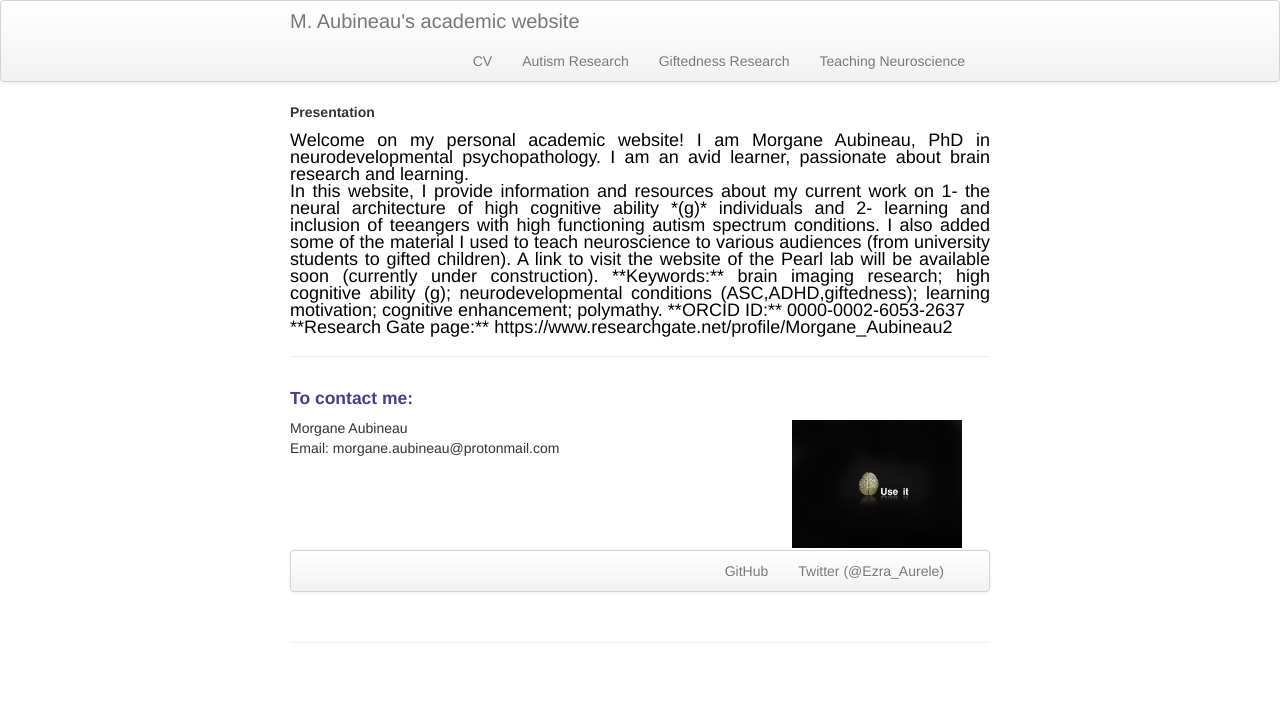
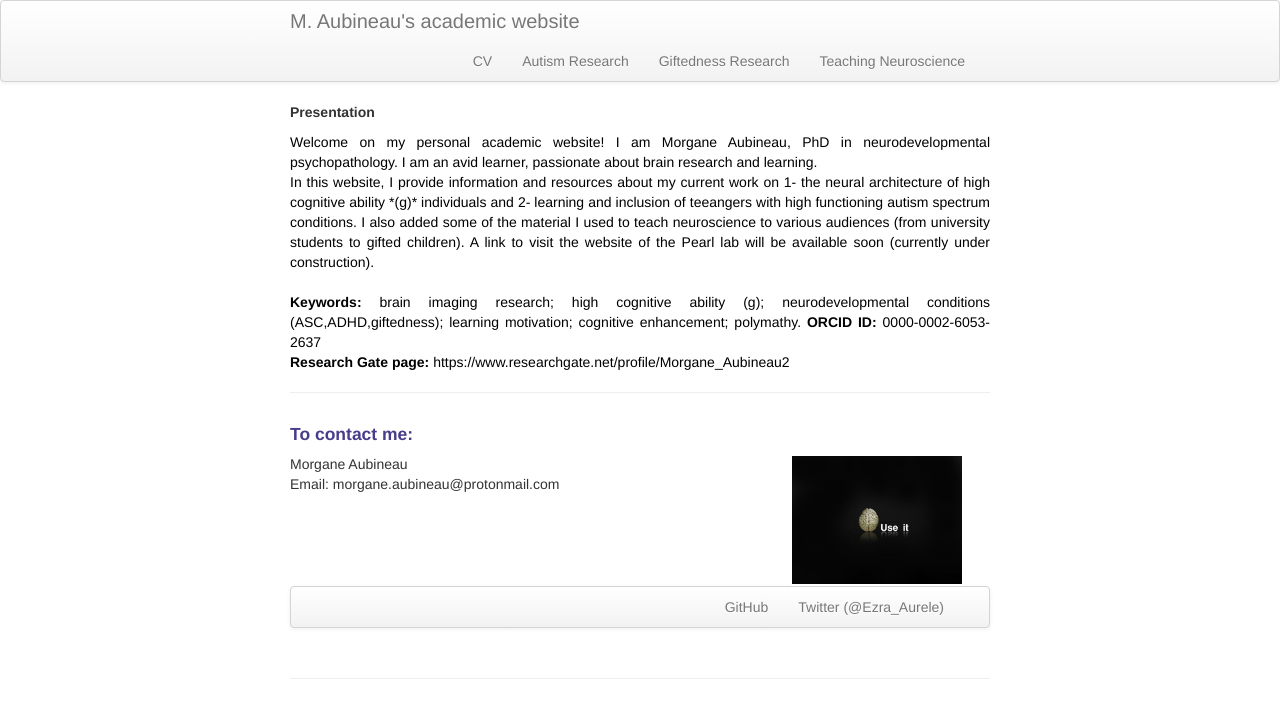
Before and after one commit to morgane-aubineau/My_personal_website, a Jekyll site: the page built from index.md, in a window 1280 px wide. Shown: the top 718 px of the page. Built offline with Jekyll 4.4.1, drawn with Linux system fonts in a browser that asks for light colours; part of the change alters nothing that is shown.

Commit message:
Update index.md

```diff
--- a/index.md
+++ b/index.md
@@ -9,19 +9,17 @@ keywords: Brain, Intellectual Giftedness, Autism Spectrum Conditions, Polymathy
 <style>
 .intro {
   color:Black;
-  font-size:18px;
-  line-height:17px;
   text-align: justify;
   }
 </style>
 
 <p class="intro">Welcome on my personal academic website! I am Morgane Aubineau, PhD in neurodevelopmental psychopathology. I am an avid learner, passionate about brain research and learning. <br>
-In this website, I provide information and resources about my current work on 1- the neural architecture of high cognitive ability *(g)* individuals and 2- learning and inclusion of teeangers with high functioning autism spectrum conditions. I also added some of the material I used to teach neuroscience to various audiences (from university students to gifted children). A link to visit the website of the Pearl lab will be available soon (currently under construction).
+In this website, I provide information and resources about my current work on 1- the neural architecture of high cognitive ability *(g)* individuals and 2- learning and inclusion of teeangers with high functioning autism spectrum conditions. I also added some of the material I used to teach neuroscience to various audiences (from university students to gifted children). A link to visit the website of the Pearl lab will be available soon (currently under construction).<br><br>
 
-**Keywords:** brain imaging research; high cognitive ability (g); neurodevelopmental conditions (ASC,ADHD,giftedness); learning motivation; cognitive enhancement; polymathy.
+<strong>Keywords:</strong> brain imaging research; high cognitive ability (g); neurodevelopmental conditions (ASC,ADHD,giftedness); learning motivation; cognitive enhancement; polymathy.
 
-**ORCID ID:** 0000-0002-6053-2637 <br>
-**Research Gate page:** https://www.researchgate.net/profile/Morgane_Aubineau2
+<strong>ORCID ID:</strong> 0000-0002-6053-2637 <br>
+<strong>Research Gate page:</strong> https://www.researchgate.net/profile/Morgane_Aubineau2
 </p>
 
 ---
```
